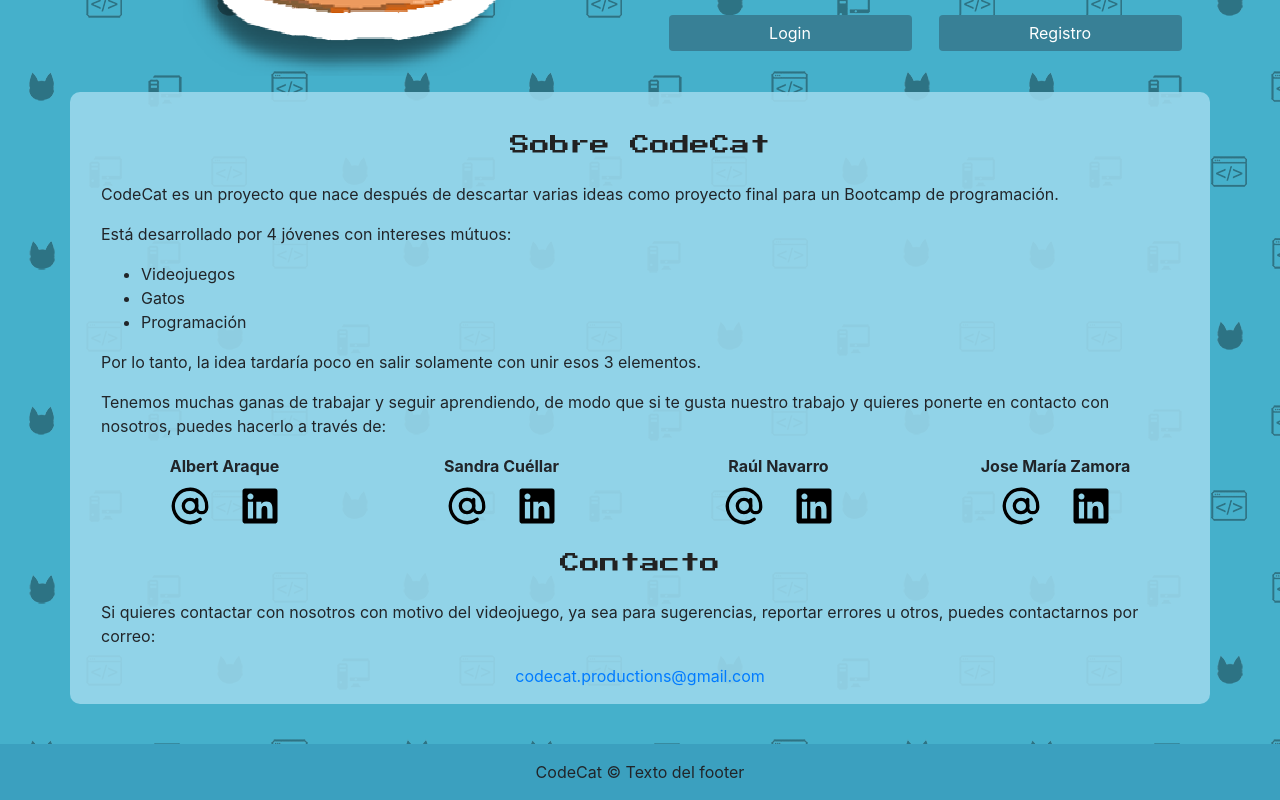
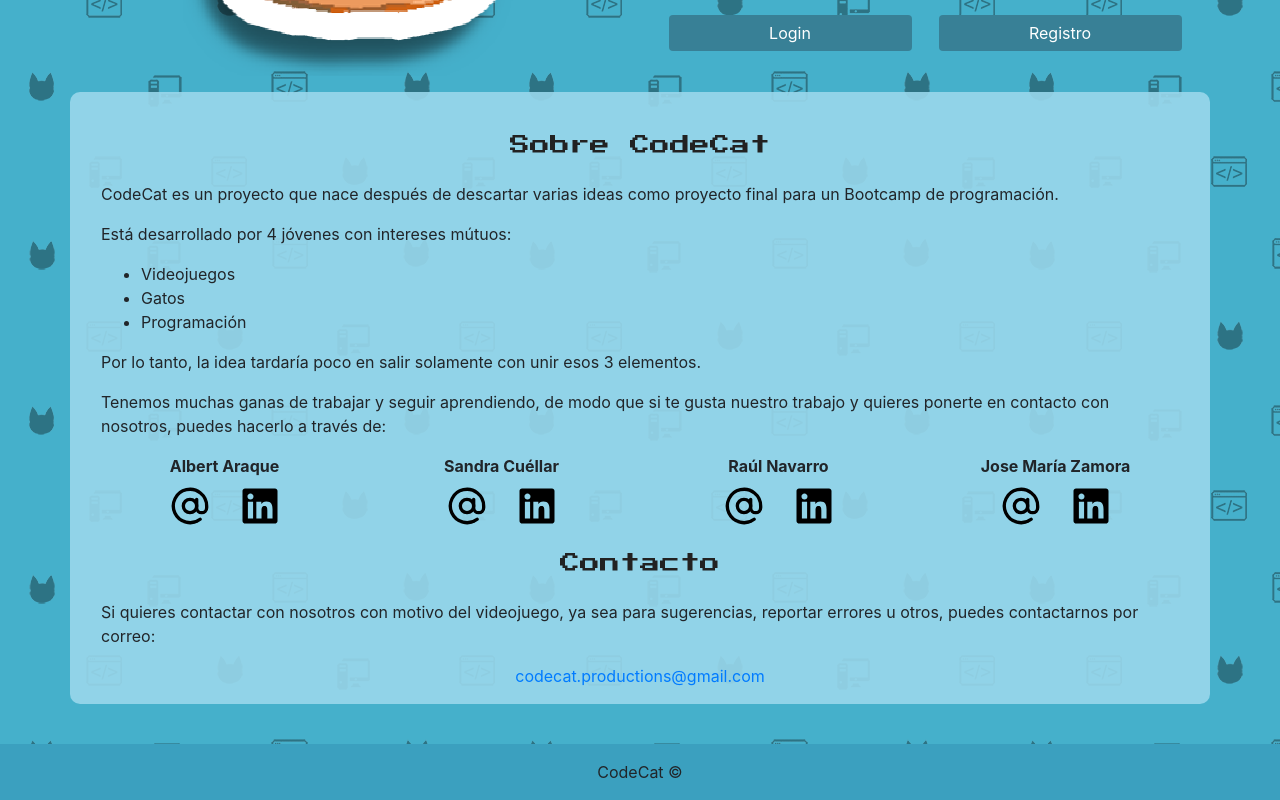
Before and after one commit to aaraquedesarrollo/codecat-front, a React (Create React App) app: page /principal in a window 1280 px wide. Shown: the part 494-1294 px from the top of the page. Built offline with nearby package versions, Linux system fonts and the light colour scheme; no server answers.

Commit message:
Elimando texto placeholder del footer

```diff
--- a/src/components/Footer.js
+++ b/src/components/Footer.js
@@ -1,7 +1,7 @@
 export const Footer = () => {
   return (
     <footer className="footer row py-3">
-      <div className="col-12 text-center">CodeCat &copy; Texto del footer</div>
+      <div className="col-12 text-center">CodeCat &copy;</div>
     </footer>
   );
 };
```
